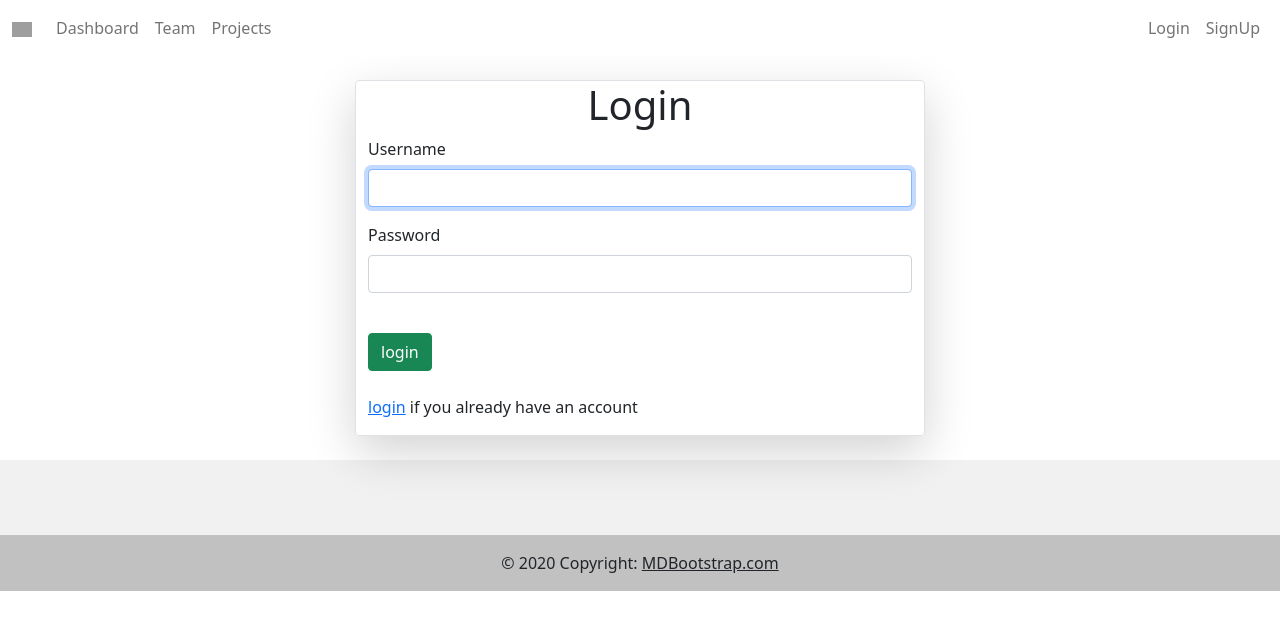
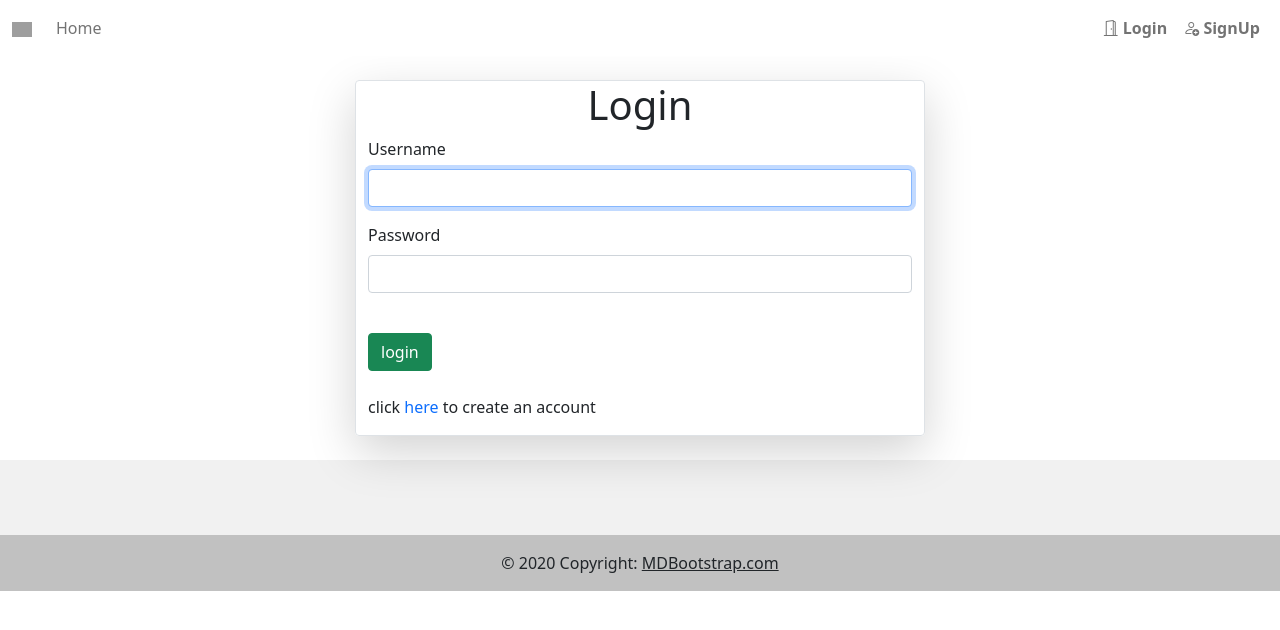
Before and after one commit to rcoffie/ShareSafely, a Django app: page /user_engine/login_request/ in a window 1280 px wide. Shown: the top 630 px of the page. Run offline with Django 4.2, Linux system fonts and the light colour scheme; some libraries are stand-ins or nearby versions; grey boxes are pictures that could not be loaded.

Commit message:
working on navbar authentication and authorization

```diff
--- a/templates/base.html
+++ b/templates/base.html
@@ -40,7 +40,7 @@
     <!-- Collapsible wrapper -->
     <div class="collapse navbar-collapse" id="navbarSupportedContent">
       <!-- Navbar brand -->
-      <a class="navbar-brand mt-2 mt-lg-0" href="#">
+      <a class="navbar-brand mt-2 mt-lg-0" href="{% url 'home' %}">
         <img
           src="https://logodix.com/logo/1022861.png"
           height="15"
@@ -51,14 +51,9 @@
       <!-- Left links -->
       <ul class="navbar-nav me-auto mb-2 mb-lg-0">
         <li class="nav-item">
-          <a class="nav-link" href="#">Dashboard</a>
+          <a class="nav-link" href="{% url 'home' %}">Home</a>
         </li>
-        <li class="nav-item">
-          <a class="nav-link" href="#">Team</a>
-        </li>
-        <li class="nav-item">
-          <a class="nav-link" href="#">Projects</a>
-        </li>
+
       </ul>
       <!-- Left links -->
     </div>
@@ -97,13 +92,13 @@
           aria-labelledby="navbarDropdownMenuAvatar"
         >
           <li>
-            <a class="dropdown-item" href="#">My profile</a>
+            <a class="dropdown-item" href="{% url 'dashboard' %}"> <strong> <i class="bi bi-speedometer"></i> Dashboard</strong> </a>
           </li>
           <li>
-            <a class="dropdown-item" href="#">Settings</a>
+            <a class="dropdown-item" href="#"> <strong> <i class="bi bi-person-lines-fill"></i> Profile</strong> </a>
           </li>
           <li>
-            <a class="dropdown-item" href="#">Logout</a>
+            <a class="dropdown-item" href="{% url 'logout_view' %}"> <strong> <i class="bi bi-x-circle"></i> Logout</strong> </a>
           </li>
         </ul>
       </div>
@@ -115,10 +110,10 @@
       <!-- Left links -->
       <ul class="navbar-nav me-auto mb-2 mb-lg-0">
         <li class="nav-item">
-          <a class="nav-link" href="#">Login</a>
+          <a class="nav-link" href="{% url 'login' %}"> <strong> <i class="bi bi-door-open"></i> Login</strong>  </a>
         </li>
         <li class="nav-item">
-          <a class="nav-link" href="#">SignUp</a>
+          <a class="nav-link" href="{% url 'signup' %}"> <strong> <i class="bi bi-person-add"></i> SignUp</strong> </a>
         </li>
 
       </ul>
--- a/templates/user_engine/login_request.html
+++ b/templates/user_engine/login_request.html
@@ -11,7 +11,7 @@
                 {{form|crispy}}
                 <input class="btn btn-success my-4" type="submit" value="login">
             </form>
-            <p><a href="{% url 'login' %}">login</a> if you already have an account</p>
+            <p> click <a href="{% url 'signup' %}" class="text-decoration-none"> here </a> to create an account </p>
         </div>
     </div>
 </div>
--- a/user_engine/urls.py
+++ b/user_engine/urls.py
@@ -6,4 +6,5 @@ urlpatterns = [
     path("", views.dashboard, name="dashboard"),
     path("login_request/", views.login_request, name="login"),
     path("signup/", views.signup, name="signup"),
+    path("logout_view/", views.logout_view, name="logout_view")
 ]
--- a/user_engine/views.py
+++ b/user_engine/views.py
@@ -66,3 +66,9 @@
     else:
         form = SignUpForm()
     return render(request, "user_engine/signup.html", {"form": form})
+
+
+
+def logout_view(request):
+    logout(request)
+    return redirect('home')
```
